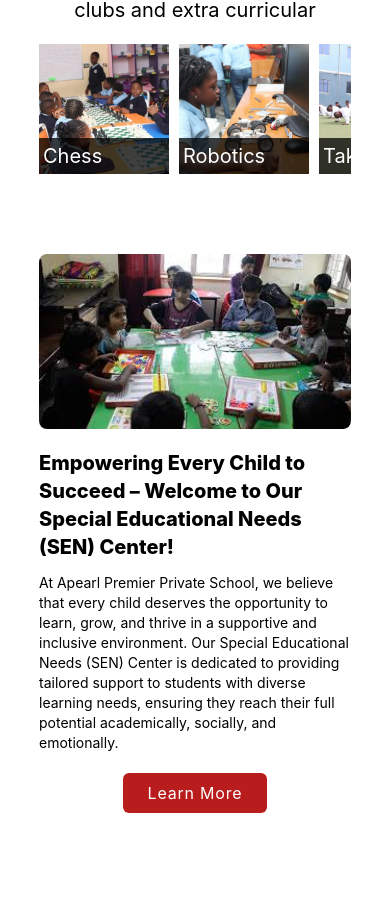
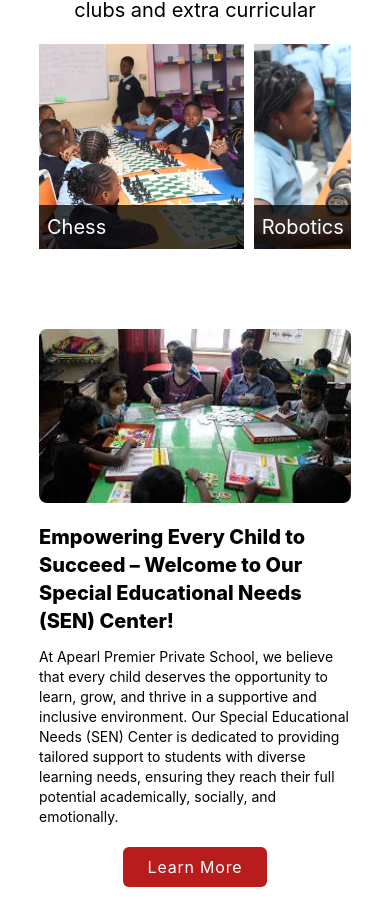
Before and after one commit to ebukanathan/appnew, a React (Vite) app: page / in a window 390 px wide. Shown: the part 1900-2803 px from the top of the page. Built offline with nearby package versions, Linux system fonts and the light colour scheme.

Commit message:
mobile clubs

```diff
--- a/src/Pages/Home.jsx
+++ b/src/Pages/Home.jsx
@@ -106,7 +106,7 @@ function Home() {
       <div className="w-4/5 mx-auto md:hidden">
         <Swiper
           spaceBetween={10}
-          slidesPerView={2.3}
+          slidesPerView={1.5}
           onSlideChange={() => console.log("slide change")}
           onSwiper={(swiper) => console.log(swiper)}
         >
@@ -134,7 +134,7 @@ function Home() {
                   className="max-w-full max-h-full cover"
                 />
               </div>
-              <div className="w-full p-1 text-white text-xl uppercase bg-[rgba(0,0,0,0.75)] absolute bottom-0 right-0 left-0 hover:opacity-75">
+              <div className="w-full p-2 text-white text-xl uppercase bg-[rgba(0,0,0,0.75)] absolute bottom-0 right-0 left-0 hover:opacity-75">
                 <h3 className="capitalize">{item.name}</h3>
               </div>
             </SwiperSlide>
```
